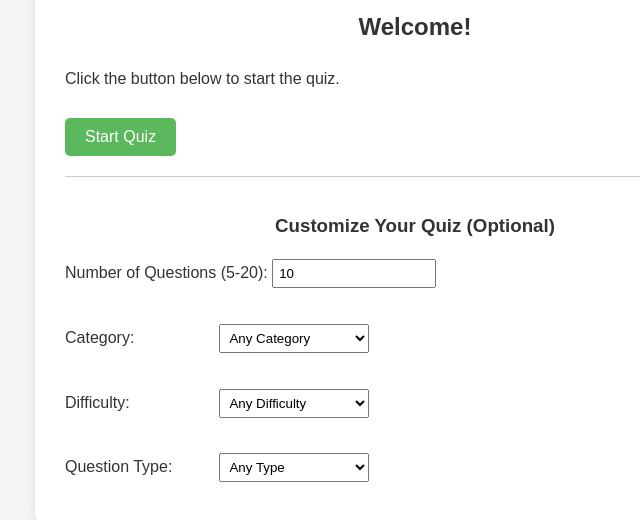
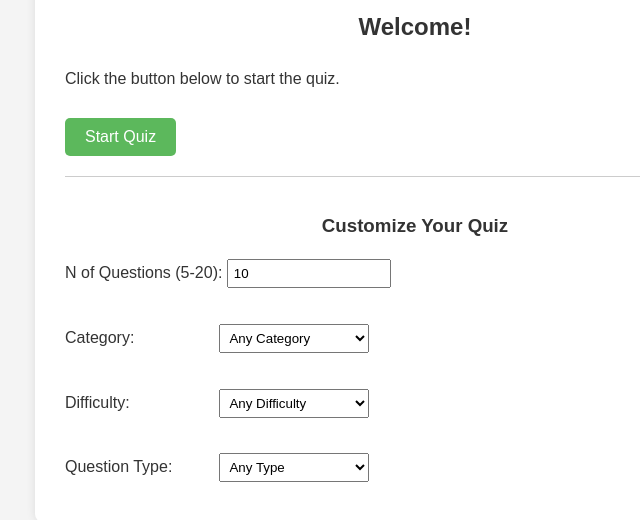
Before and after one commit to Moringa-SDF-PT10/Anthony-Ngigi-trivia-project, a plain HTML site: page index.html in a window 1280 px wide. Shown: the part 156-676 px from the top of the page, without its empty margins (225-865 px from the left). Drawn offline with Linux system fonts and the light colour scheme.

Commit message:
shortent the text for nu of questions

```diff
--- a/index.html
+++ b/index.html
@@ -17,9 +17,9 @@
             <button id="start-btn">Start Quiz</button>
             <!-- Bonus: Configuration Options -->
             <div id="config-options" style="margin-top: 20px; border-top: 1px solid #ccc; padding-top: 15px;">
-                <h3>Customize Your Quiz (Optional)</h3>
+                <h3>Customize Your Quiz </h3>
                 <form id="config-form">
-                    <label for="num-questions">Number of Questions (5-20):</label>
+                    <label for="num-questions">N of Questions (5-20):</label>
                     <input type="number" id="num-questions" name="amount" min="5" max="20" value="10">
                     <br><br>
                     <label for="category">Category:</label>
```
